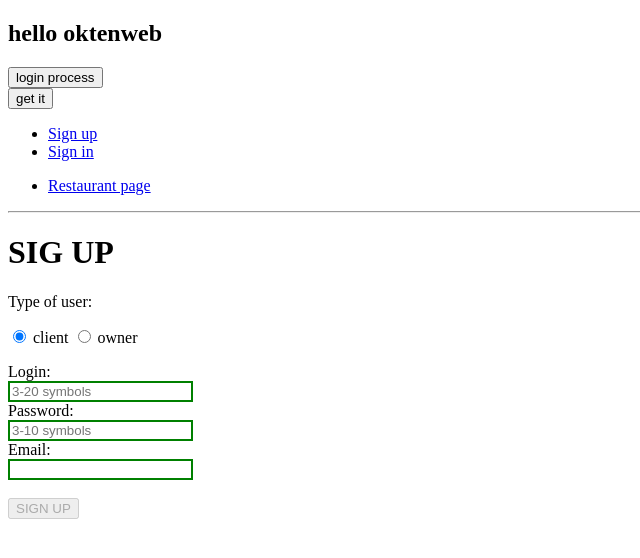
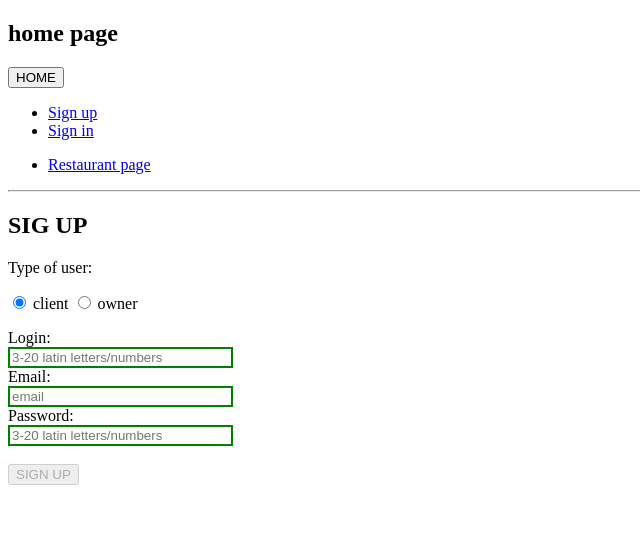
Before and after one commit to xxxandriyxxx/restaurant2-front, an Angular app: page /sign-up in a window 1280 px wide. Shown: the top 558 px of the page, without its empty margins (0-640 px from the left). Built offline with nearby package versions, Linux system fonts and the light colour scheme.

Commit message:
add login service

```diff
--- a/src/app/app.component.html
+++ b/src/app/app.component.html
@@ -2,17 +2,11 @@
 
 
 
-<h2>hello oktenweb</h2>
+<h2>home page</h2>
 
 <div>
-  <button (click)="login()">login process</button>
+  <button routerLink="/">HOME</button>
 </div>
-
-
-<div class="asd">
-  <button (click)="getInfo()">get it</button>
-</div>
-
 
 
 <ul>
--- a/src/app/app.component.ts
+++ b/src/app/app.component.ts
@@ -1,4 +1,4 @@
-import { Component } from '@angular/core';
+import {Component} from '@angular/core';
 import {HttpClient, HttpHeaders} from '@angular/common/http';
 
 @Component({
@@ -13,9 +13,6 @@ export class AppComponent {
   constructor(private http: HttpClient) {
 
   }
-
-
-
 
 
   // login() {
--- /dev/null
+++ b/src/app/models/LoginData.ts
@@ -0,0 +1,10 @@
+export class LoginData {
+
+  constructor(
+    public username: string = '',
+    public email: string = '',
+    public password: string = ''
+  ) {
+  }
+
+}
--- a/src/app/models/User.ts
+++ b/src/app/models/User.ts
@@ -5,7 +5,12 @@ export class User {
     public username: string = '',
     public password: string = '',
     public email: string = '',
-    public avatar: string = ''
+    public avatar: string = '',
+    // public role: string = null, // !!!!!!!!
+    // public isAccountNonExpired: boolean = false,
+    // public isAccountNonLocked: boolean = false,
+    // public isCredentialsNonExpired: boolean = false,
+    // public isEnabled: boolean = false
   ) {
   }
 }
--- a/src/app/modules/signin/signin-page/signin-page.component.html
+++ b/src/app/modules/signin/signin-page/signin-page.component.html
@@ -1,87 +1,59 @@
-<h1>SIG IN</h1>
+<h2>SIG IN</h2>
 
 
-<label>Sign in:<br>
-  <p>
-    <input #loginRadio type="radio" name="byWhat" value="by login"  (change)="show=true" checked> by login
-    <input #emailRadio type="radio" name="byWhat" value="by email" (change)="show=false"> by email
-  </p>
-</label>
+<!--<label>Sign in:<br>-->
+<!--<p>-->
+<!--<input #loginRadio type="radio" name="byWhat" value="by login" (change)="show=true" checked> by login-->
+<!--<input #emailRadio type="radio" name="byWhat" value="by email" (change)="show=false"> by email-->
+<!--</p>-->
+<!--</label>-->
 
 <form #signInForm='ngForm'>
-  <label *ngIf="show;else otherInput">Login:<br>
+  <!--<label *ngIf="show;else otherInput">Login:<br>-->
+  <!--<input-->
+  <!--[(ngModel)]="logForm.username"-->
+  <!--[ngStyle]="{border: usernameInp.invalid && usernameInp.dirty ? '2px solid red' : '2px solid green'}"-->
+  <!--#usernameInp='ngModel'-->
+  <!--required minlength="3" maxlength="20"-->
+  <!--placeholder="3-20 symbols"-->
+  <!--size="20"-->
+  <!--type="text"-->
+  <!--name="username"></label><br>-->
+  <!--<ng-template #otherInput>-->
+  <!--<label>Email:<br>-->
+  <!--<input-->
+  <!--[(ngModel)]="logForm.email"-->
+  <!--[ngStyle]="{border: emailInp.invalid && emailInp.dirty? '2px solid red' : '2px solid green'}"-->
+  <!--#emailInp='ngModel'-->
+  <!--required-->
+  <!--email-->
+  <!--size="20"-->
+  <!--type="email"-->
+  <!--name="email"></label>-->
+  <!--</ng-template>-->
+  <label>Login or Email:<br>
     <input
-      [(ngModel)]="logForm.username"
-      [ngStyle]="{border: usernameInp.invalid && usernameInp.dirty ? '2px solid red' : '2px solid green'}"
-      #usernameInp='ngModel'
-      required minlength="3" maxlength="20"
-      placeholder="3-20 symbols"
-      size="20"
+      [(ngModel)]="logForm.loginEmail"
+      [ngStyle]="{border: loginEmailInp.invalid && loginEmailInp.dirty ? '2px solid red' : '2px solid green'}"
+      #loginEmailInp='ngModel'
+      required pattern="({{passLoginRegexp.source}})|({{emailRegexp.source}})"
+      placeholder="login / email"
+      size="25"
       type="text"
-      name="username"></label><br>
-  <ng-template #otherInput>
-    <label>Email:<br>
-      <input
-        [(ngModel)]="logForm.email"
-        [ngStyle]="{border: emailInp.invalid && emailInp.dirty? '2px solid red' : '2px solid green'}"
-        #emailInp='ngModel'
-        required
-        email
-        size="20"
-        type="email"
-        name="email"></label>
-  </ng-template>
+      name="loginEmail"></label><br>
   <label>Password:<br>
     <input
       [(ngModel)]="logForm.password"
       [ngStyle]="{border: passwordInp.invalid && passwordInp.dirty? '2px solid red' : '2px solid green'}"
       #passwordInp='ngModel'
-      required minlength="3" maxlength="10"
-      placeholder="3-10 symbols"
-      size="20"
+      required pattern="{{passLoginRegexp.source}}"
+      placeholder="password"
+      size="25"
       type="password"
       name="password"></label><br><br>
   <button
     [disabled]="signInForm.invalid"
-    (click)="login(signInForm , loginRadio.checked, emailRadio.checked)"
+    (click)="login(signInForm)"
   >SIGN IN
   </button>
 </form>
-
-
-<!--<form #signInForm='ngForm'>-->
-<!--<label>Login:<br>-->
-<!--<input-->
-<!--[(ngModel)]="logForm.username"-->
-<!--[ngStyle]="{border: usernameInp.invalid && usernameInp.dirty ? '2px solid red' : '2px solid green'}"-->
-<!--#usernameInp='ngModel'-->
-<!--required minlength="3" maxlength="20"-->
-<!--placeholder="3-20 symbols"-->
-<!--size="20"-->
-<!--type="text"-->
-<!--name="username"></label><br>-->
-<!--<label>Password:<br>-->
-<!--<input-->
-<!--[(ngModel)]="logForm.password"-->
-<!--[ngStyle]="{border: passwordInp.invalid && passwordInp.dirty? '2px solid red' : '2px solid green'}"-->
-<!--#passwordInp='ngModel'-->
-<!--required minlength="3" maxlength="10"-->
-<!--placeholder="3-10 symbols"-->
-<!--size="20"-->
-<!--type="password"-->
-<!--name="password"></label><br>-->
-<!--<label>Email:<br>-->
-<!--<input-->
-<!--[(ngModel)]="logForm.email"-->
-<!--[ngStyle]="{border: emailInp.invalid && emailInp.dirty? '2px solid red' : '2px solid green'}"-->
-<!--#emailInp='ngModel'-->
-<!--required-->
-<!--email-->
-<!--size="20"-->
-<!--type="email"-->
-<!--name="email"></label><br><br>-->
-<!--<button-->
-<!--[disabled]="signInForm.invalid">-->
-<!--&lt;!&ndash;(click)="saveUser(signUpForm , clientRadio.checked, ownerRadio.checked)"&ndash;&gt;-->
-<!--&gt;SIGN UP</button>-->
-<!--</form>-->
--- a/src/app/modules/signin/signin-page/signin-page.component.ts
+++ b/src/app/modules/signin/signin-page/signin-page.component.ts
@@ -1,4 +1,6 @@
 import {Component, OnInit} from '@angular/core';
+import {MainService} from '../../../services/main.service';
+import {LoginData} from '../../../models/LoginData';
 
 @Component({
   selector: 'app-signin-page',
@@ -8,26 +10,84 @@ import {Component, OnInit} from '@angular/core';
 export class SigninPageComponent implements OnInit {
 
   logForm = {
-    username: '',
-    password: '',
-    email: ''
+    loginEmail: '',
+    password: ''
+    // byLogin: false,
+    // byEmail: false
   };
 
-  show = true;
 
-  constructor() {
+  // loginData = {
+  //   username: ' ',
+  //   email: ' ',
+  //   password: ' '
+  // };
 
-    // setTimeout(
-    //   () => {
-    //     this.show = true;
-    //   }, 3000);
+  loginData: LoginData = new LoginData();
 
+  passLoginRegexp = new RegExp('^[a-zA-Z0-9]{3,20}$');
+  emailRegexp = new RegExp('^([a-z0-9_-]+\\.)*[a-z0-9_-]+@[a-z0-9_-]+(\\.[a-z0-9_-]+)*\\.[a-z]{2,6}$');
+
+  // passRegexp = new RegExp('^[a-zA-Z0-9]+$');
+
+  constructor(private mainService: MainService) {
   }
 
   ngOnInit() {
+    // console.log(this.passRegexp.source);
   }
 
-  login(form, byLogin: boolean, byEmail: boolean) {
-    console.log(this.logForm, byLogin, byEmail);
+
+  login(form) {
+    console.log('LogForm:', this.logForm);
+    if (this.emailRegexp.test(this.logForm.loginEmail)) {
+      this.loginData.email = this.logForm.loginEmail;
+      this.loginData.username = '';
+    } else {
+      this.loginData.username = this.logForm.loginEmail;
+      this.loginData.email = '';
+    }
+    this.loginData.password = this.logForm.password;
+    this.mainService.login(this.loginData);
   }
+
+
+  // login(form) {
+  //   this.logForm.byLogin = this.loginRegex.test(this.logForm.loginEmail);
+  //   this.logForm.byEmail = this.emailRegex.test(this.logForm.loginEmail);
+  //   console.log('LogForm:', this.logForm);
+  //   this.mainService.login(this.logForm).subscribe(value => {
+  //       const token = value.headers.get('Authorization');
+  //       const userClass = value.headers.get('UserClass');
+  //       const userLogged = value.headers.get('UserLogged');
+  //       localStorage.setItem('_token', token);
+  //       console.log(token);
+  //       console.log(userClass);
+  //       console.log(userLogged);
+  //     },
+  //     error => {
+  //       console.log(error);
+  //     });
+  // }
+
+  // login(form) {
+  //   this.logForm.byLogin = this.loginRegex.test(this.logForm.loginEmail);
+  //   this.logForm.byEmail = this.emailRegex.test(this.logForm.loginEmail);
+  //   console.log('LogForm:', this.logForm);
+  //   this.mainService.login(this.logForm)
+  // .subscribe(value => {
+  //   const token = value.headers.get('Authorization');
+  //   const userClass = value.headers.get('UserClass');
+  //   const userLogged = value.headers.get('UserLogged');
+  //   localStorage.setItem('_token', token);
+  //   console.log(token);
+  //   console.log(userClass);
+  //   console.log(userLogged);
+  // },
+  // error => {
+  //   console.log(error);
+  // });
+  // }
+
+
 }
--- a/src/app/modules/signup/signup-page/signup-page.component.html
+++ b/src/app/modules/signup/signup-page/signup-page.component.html
@@ -1,4 +1,4 @@
-<h1>SIG UP</h1>
+<h2>SIG UP</h2>
 
 
 <label>Type of user:<br>
@@ -9,40 +9,40 @@
 </label>
 
 
-
 <form #signUpForm='ngForm'>
   <label>Login:<br>
     <input
       [(ngModel)]="regForm.username"
       [ngStyle]="{border: usernameInp.invalid && usernameInp.dirty ? '2px solid red' : '2px solid green'}"
       #usernameInp='ngModel'
-      required minlength="3" maxlength="20"
-      placeholder="3-20 symbols"
-      size="20"
+      required pattern="{{passLoginRegexp.source}}"
+      placeholder="3-20 latin letters/numbers"
+      size="25"
       type="text"
       name="username"></label><br>
+  <label>Email:<br>
+    <input
+      [(ngModel)]="regForm.email"
+      [ngStyle]="{border: emailInp.invalid && emailInp.dirty? '2px solid red' : '2px solid green'}"
+      #emailInp='ngModel'
+      required pattern="{{emailRegexp.source}}"
+      placeholder="email"
+      size="25"
+      type="text"
+      name="email"></label><br>
   <label>Password:<br>
     <input
       [(ngModel)]="regForm.password"
       [ngStyle]="{border: passwordInp.invalid && passwordInp.dirty? '2px solid red' : '2px solid green'}"
       #passwordInp='ngModel'
-      required minlength="3" maxlength="10"
-      placeholder="3-10 symbols"
-      size="20"
+      required pattern="{{passLoginRegexp.source}}"
+      placeholder="3-20 latin letters/numbers"
+      size="25"
       type="password"
-      name="password"></label><br>
-  <label>Email:<br>
-    <input
-      [(ngModel)]="regForm.email"
-      [ngStyle]="{border: emailInp.invalid && emailInp.dirty? '2px solid red' : '2px solid green'}"
-      #emailInp='ngModel'
-      required
-      email
-      size="20"
-      type="email"
-      name="email"></label><br><br>
+      name="password"></label><br><br>
   <button
     [disabled]="signUpForm.invalid"
     (click)="saveUser(signUpForm , clientRadio.checked, ownerRadio.checked)"
-  >SIGN UP</button>
+  >SIGN UP
+  </button>
 </form>
--- a/src/app/modules/signup/signup-page/signup-page.component.ts
+++ b/src/app/modules/signup/signup-page/signup-page.component.ts
@@ -15,33 +15,33 @@ export class SignupPageComponent implements OnInit {
     password: '',
     email: ''
   };
+
   client: Client = new Client();
   owner: Owner = new Owner();
+
+  passLoginRegexp = new RegExp('^[a-zA-Z0-9]{3,20}$');
+  emailRegexp = new RegExp('^([a-z0-9_-]+\\.)*[a-z0-9_-]+@[a-z0-9_-]+(\\.[a-z0-9_-]+)*\\.[a-z]{2,6}$');
+  // passRegexp = new RegExp('^[a-zA-Z0-9]+$');
 
   constructor(private mainService: MainService) {
   }
 
   ngOnInit() {
+
   }
 
   saveUser(form, isClient: boolean, isOwner: boolean) {
-    console.log(this.regForm, isClient, isOwner);
+    console.log('regForm:', this.regForm, 'isClient:', isClient, 'isOwner:', isOwner);
     if (isClient) {
       this.client.username = this.regForm.username;
       this.client.password = this.regForm.password;
       this.client.email = this.regForm.email;
-      this.mainService.saveClient(this.client)
-        .subscribe((res) => {
-        console.log(res);
-      });
+      this.mainService.saveClient(this.client);
     } else if (isOwner) {
       this.owner.username = this.regForm.username;
       this.owner.password = this.regForm.password;
       this.owner.email = this.regForm.email;
-      this.mainService.saveOwner(this.owner)
-        .subscribe((res) => {
-          console.log(res);
-        });
+      this.mainService.saveOwner(this.owner);
     } else {
       console.log('ERROR of saveUser function');
     }
```
Also changed, not shown: src/app/modules/activation/activation-page/activation-page.component.html (+12 -2 lines), src/app/modules/activation/activation-page/activation-page.component.ts (+6 -4 lines), src/app/services/main.service.ts (+66 -10 lines), src/app/models/LoggedUser.ts (added).
